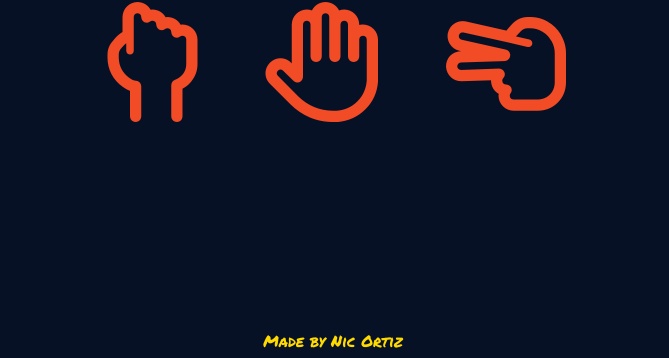
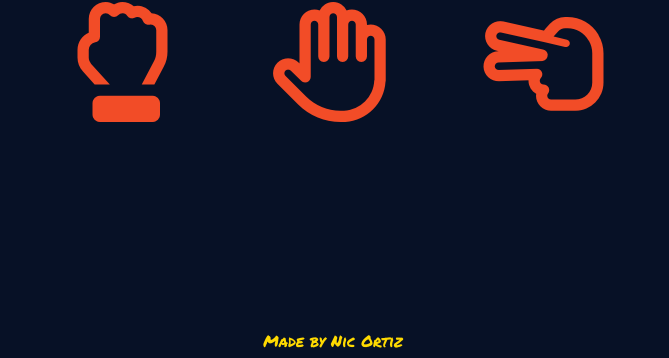
Before and after one commit to heynicortiz/top_rock_paper_scissors, a plain HTML site: page index.html in a window 1280 px wide. Shown: the part 442-800 px from the top of the page, without its empty margins (307-976 px from the left). Drawn offline with nearby package versions, Linux system fonts and the light colour scheme; a web font is replaced by a local one.

Commit message:
switched to my own FA instance

```diff
--- a/index.html
+++ b/index.html
@@ -4,7 +4,7 @@
     <meta charset="UTF-8">
     <title>Rock, Paper, Scissors!</title>
 
-    <script src="https://kit.fontawesome.com/a076d05399.js" crossorigin="anonymous"></script>
+    <link rel="stylesheet" href="https://nicortiz.com/images/fa/fontawesome-pro-5.15.4-web/css/all.css">
     <link rel="stylesheet" href="https://unpkg.com/tachyons/css/tachyons.min.css">
     <style> @import url('https://fonts.googleapis.com/css2?family=Indie+Flower&family=Permanent+Marker&family=Rubik+80s+Fade&family=Rubik+Vinyl&display=swap'); </style>
 
```
